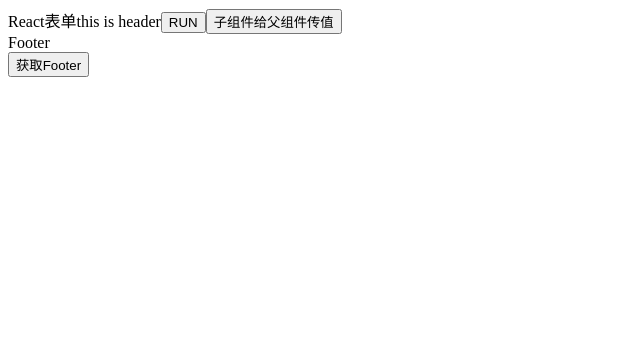
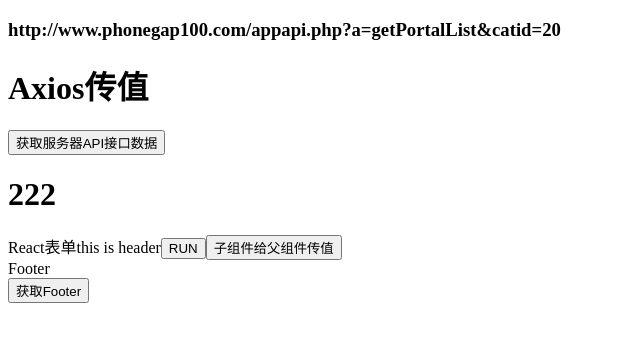
Before and after one commit to maliao292/react-mv, a React (Create React App) app: page / in a window 1280 px wide. Shown: the top 342 px of the page, without its empty margins (0-640 px from the left). Built offline with nearby package versions, Linux system fonts and the light colour scheme.

Commit message:
axios jsonp

```diff
--- a/package.json
+++ b/package.json
@@ -3,6 +3,7 @@
   "version": "0.1.0",
   "private": true,
   "dependencies": {
+    "axios": "^0.19.0",
     "react": "^16.8.6",
     "react-dom": "^16.8.6",
     "react-scripts": "3.0.1"
--- /dev/null
+++ b/src/components/Axios.js
@@ -0,0 +1,35 @@
+import React, { Component } from 'react';
+import axios from 'axios';
+class Axios extends Component {
+    constructor(props) {
+        super(props);
+        this.state = {
+            list:[]
+        };
+    }
+    getData = () => {
+        let api = 'http://www.phonegap100.com/appapi.php?a=getPortalList&catid=10';
+        axios.get(api).then((response)=>{
+            console.log(response.data)
+            this.setState(
+                {list:response.data.result}
+            )
+        })
+    }
+    render() {
+        return (
+            <div>
+                <h3>http://www.phonegap100.com/appapi.php?a=getPortalList&catid=20</h3>
+                <h1>Axios传值</h1>
+                <button onClick={this.getData}>获取服务器API接口数据</button>
+                <div>
+                    {this.state.list.map((value,i) => {
+                        return (<div key={i}>{value.title}</div>)
+                    })}
+                </div>
+            </div>
+        );
+    }
+}
+
+export default Axios;
--- a/src/components/Header.js
+++ b/src/components/Header.js
@@ -1,4 +1,5 @@
 import React, { Component } from 'react';
+import PropTypes from 'prop-types';
 class Header extends Component {
     constructor(props) {
         super(props);
@@ -11,6 +12,7 @@ class Header extends Component {
     render() {
         return (
                 <div>
+                    <h1>{this.props.title}</h1>
                     {this.props.msg}{this.state.msg}
                     <button onClick={this.props.fun}>RUN</button>
                     <button onClick={this.props.getChildDate.bind(this,this.state.msg)}>子组件给父组件传值</button>
@@ -18,5 +20,11 @@ class Header extends Component {
         );
     }
 }
-
+// 默认值
+Header.defaultProps = {
+    title:'标题',
+}
+Header.propTypes = {
+    title:PropTypes.number
+}
 export default Header;
--- a/src/components/New.js
+++ b/src/components/New.js
@@ -1,6 +1,7 @@
 import React, { Component } from 'react';
 import Header from './Header'
 import Footer from './Footer'
+import Axios from './Axios';
 class News extends Component {  // 继承Component 的第二种写法
     constructor(props) {
         super(props);
@@ -21,7 +22,8 @@ class News extends Component {  // 继承Component 的第二种写法
     render(){
         return (
             <div>
-                <Header msg={this.state.msg} fun={this.toHeaderFun} getChildDate={this.getChildDate}></Header>
+                <Axios></Axios>
+                <Header msg={this.state.msg} fun={this.toHeaderFun} getChildDate={this.getChildDate} title={222}></Header>
                 <Footer ref='footer'></Footer>
                 <button onClick={this.getAllFooter}> 获取Footer </button>
             </div>
```
Also changed, not shown: src/components/FetchJsonp.js (added, +16 -0 lines), 2 other files (tests, documents, lock files or other folders).
